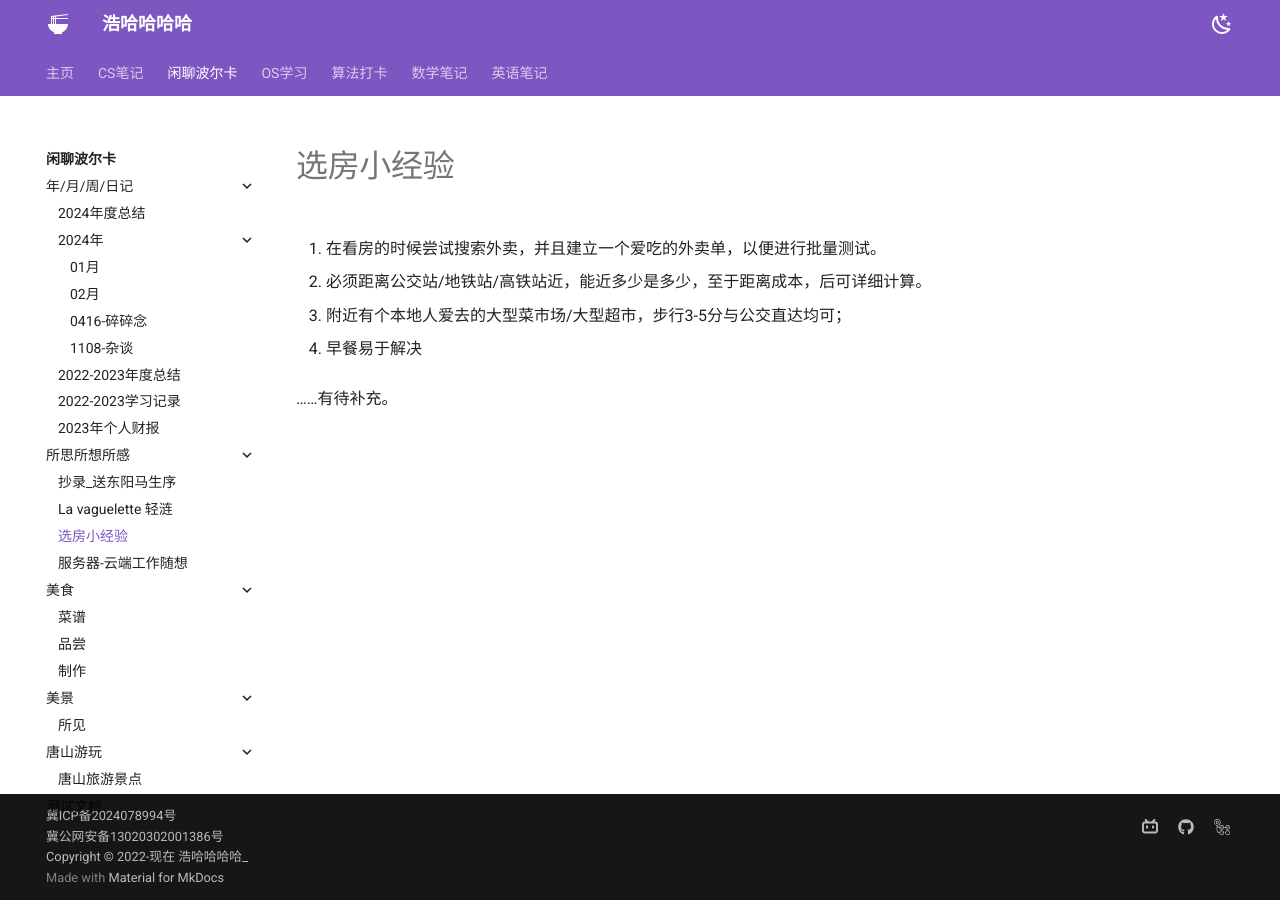
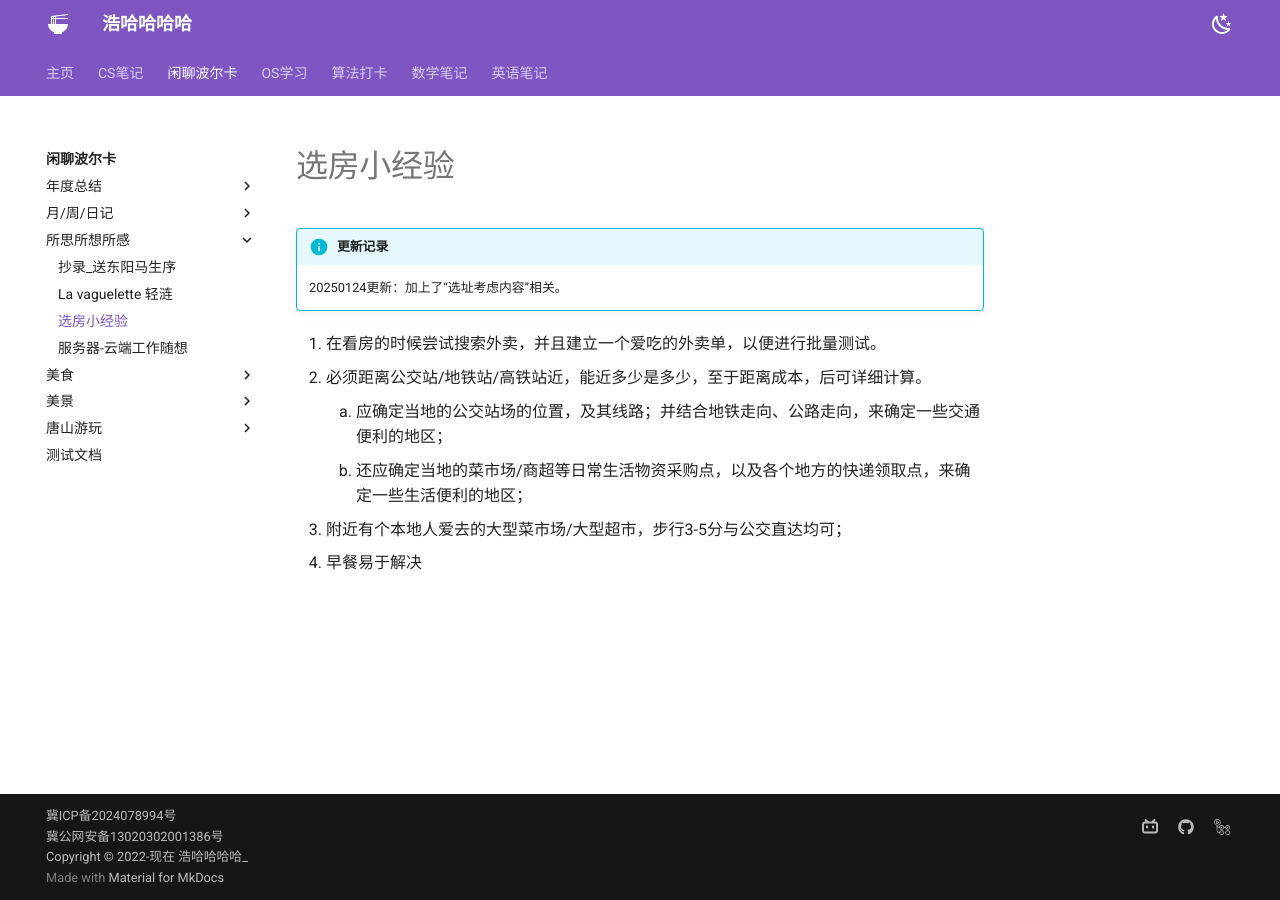
Before and after one commit to Haohahahaha/chat, an MkDocs documentation site: the page built from docs/thought/rent-house/exercise.md, in a window 1280 px wide. Built offline with MkDocs 1.6.1 and Material for MkDocs 9.7.7, drawn with Linux system fonts in a browser that asks for light colours.

Commit message:
2025-01-24_08:47:31 update

```diff
--- a/docs/thought/rent-house/exercise.md
+++ b/docs/thought/rent-house/exercise.md
@@ -1,11 +1,11 @@
 # 选房小经验
 
+!!! info "更新记录"
+    20250124更新：加上了“选址考虑内容”相关。
+
 1. 在看房的时候尝试搜索外卖，并且建立一个爱吃的外卖单，以便进行批量测试。
-
 2. 必须距离公交站/地铁站/高铁站近，能近多少是多少，至于距离成本，后可详细计算。
-
+    1. 应确定当地的公交站场的位置，及其线路；并结合地铁走向、公路走向，来确定一些交通便利的地区；
+    2. 还应确定当地的菜市场/商超等日常生活物资采购点，以及各个地方的快递领取点，来确定一些生活便利的地区；
 3. 附近有个本地人爱去的大型菜市场/大型超市，步行3-5分与公交直达均可；
-
 4. 早餐易于解决
-
-……有待补充。
--- a/mkdocs.yml
+++ b/mkdocs.yml
@@ -24,7 +24,7 @@ theme:
     - navigation.top
     - navigation.indexes
     - navigation.expand
-#   - navigation.prune
+    - navigation.prune # 折叠
     - search.suggest
     - search.highlight
     # Instant Loading
@@ -41,14 +41,15 @@ nav:
   - CS笔记: http://cs.haohaha.cn
   - 闲聊波尔卡:
     - Home: index.md
-    - 年/月/周/日记:
+    - 年度总结:
+      - 2022-2023年度总结: thought/2022-2023_summary/summary.md
       - 2024年度总结: thought/2024/summary.md
+    - 月/周/日记:
       - 2024年:
         - 01月: thought/2024_monthly_summary/01.md
         - 02月: thought/2024_monthly_summary/02.md
         - 0416-碎碎念: thought/2024/2024-04-16.md
         - 1108-杂谈: thought/2024/2024-11-08.md
-      - 2022-2023年度总结: thought/2022-2023_summary/summary.md
       - 2022-2023学习记录: thought/learn-record/2022-2023.md
       - 2023年个人财报: thought/2022-2023_summary/2023-personal_financial_report.md
     - 所思所想所感:
```
